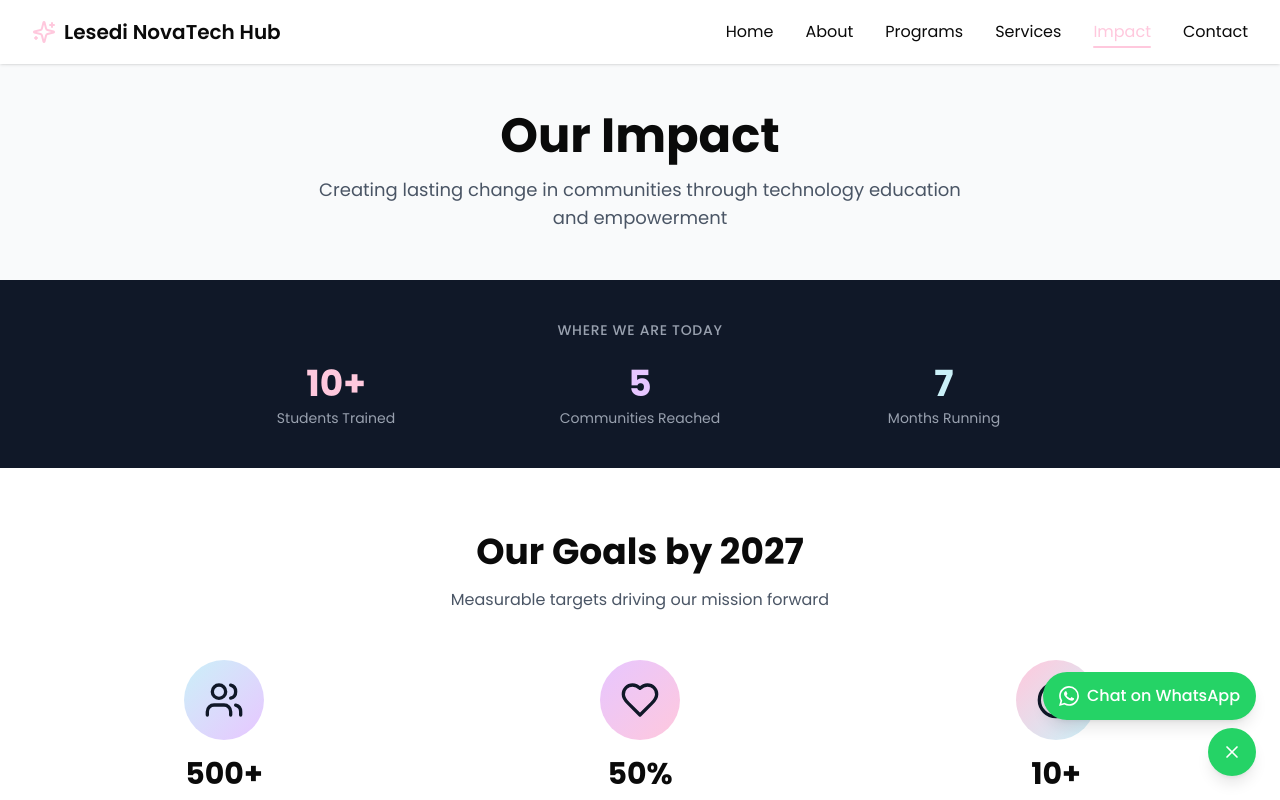
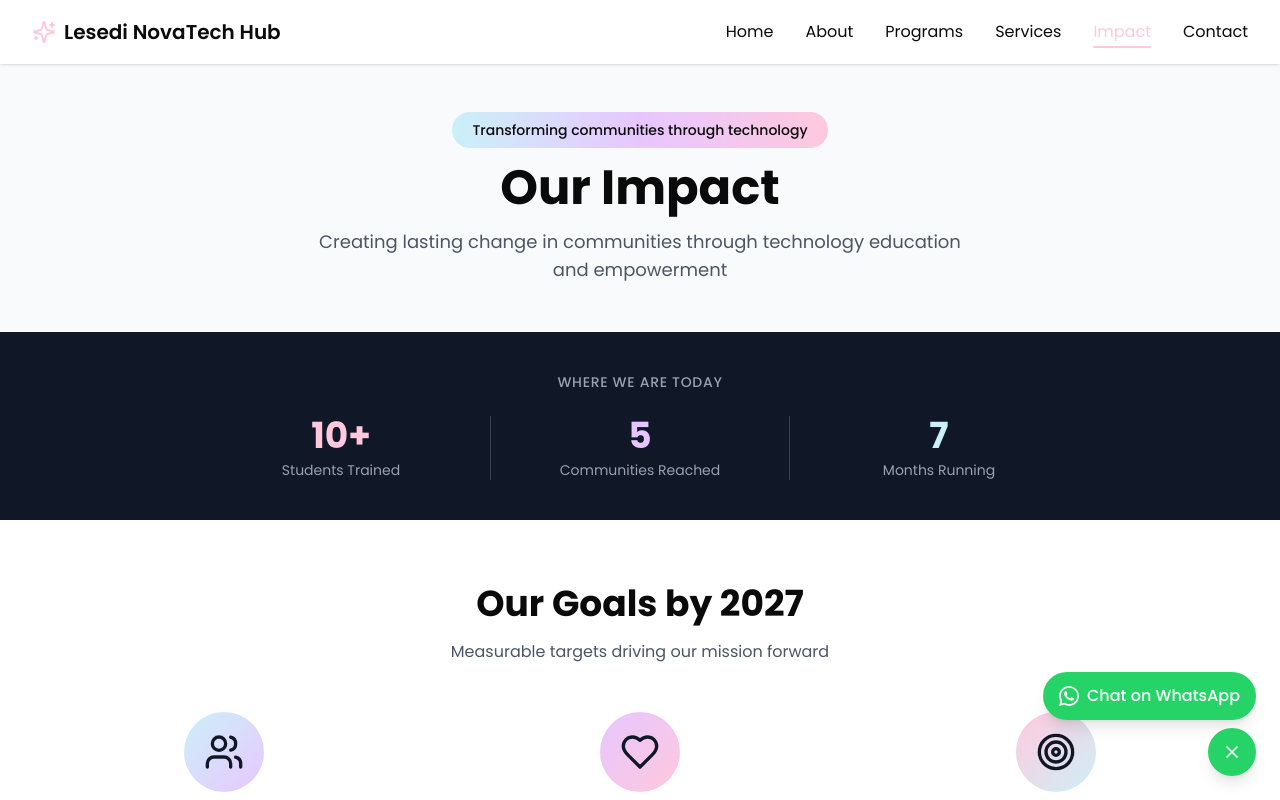
Before and after one commit to LesediSiyaya/Lesedinovatechhubwebsite, a React (Vite) app: page /impact in a window 1280 px wide. Shown: the top 800 px of the page. Built offline with nearby package versions, Linux system fonts and the light colour scheme.

Commit message:
Polish: add pill badge, stats bar dividers

```diff
--- a/src/app/pages/Impact.tsx
+++ b/src/app/pages/Impact.tsx
@@ -10,6 +10,9 @@ export default function Impact() {
       {/* Header */}
       <section className="pt-12 pb-8 sm:pb-12 px-4 sm:px-6 lg:px-8 bg-gray-50">
         <div className="max-w-7xl mx-auto text-center">
+          <div className="inline-block px-5 py-1.5 bg-gradient-to-r from-[#caf0f8] via-[#e7c6ff] to-[#ffc8dd] rounded-full mb-4">
+            <span className="text-xs sm:text-sm font-medium">Transforming communities through technology</span>
+          </div>
           <h1 className="text-4xl sm:text-5xl font-bold mb-4">Our Impact</h1>
           <p className="text-lg text-gray-600 max-w-2xl mx-auto">
             Creating lasting change in communities through technology education and empowerment
@@ -21,16 +24,16 @@ export default function Impact() {
       <section className="py-10 px-4 sm:px-6 lg:px-8 bg-gray-900">
         <div className="max-w-4xl mx-auto">
           <p className="text-center text-gray-400 text-sm mb-6 uppercase tracking-wider font-medium">Where We Are Today</p>
-          <div className="grid grid-cols-3 gap-4 text-center">
-            <div>
+          <div className="flex items-center justify-center gap-0 divide-x divide-gray-700">
+            <div className="flex-1 text-center px-4">
               <p className="text-3xl sm:text-4xl font-bold text-[#ffc8dd]">10+</p>
               <p className="text-gray-400 text-xs sm:text-sm mt-1">Students Trained</p>
             </div>
-            <div>
+            <div className="flex-1 text-center px-4">
               <p className="text-3xl sm:text-4xl font-bold text-[#e7c6ff]">5</p>
               <p className="text-gray-400 text-xs sm:text-sm mt-1">Communities Reached</p>
             </div>
-            <div>
+            <div className="flex-1 text-center px-4">
               <p className="text-3xl sm:text-4xl font-bold text-[#caf0f8]">7</p>
               <p className="text-gray-400 text-xs sm:text-sm mt-1">Months Running</p>
             </div>
```
